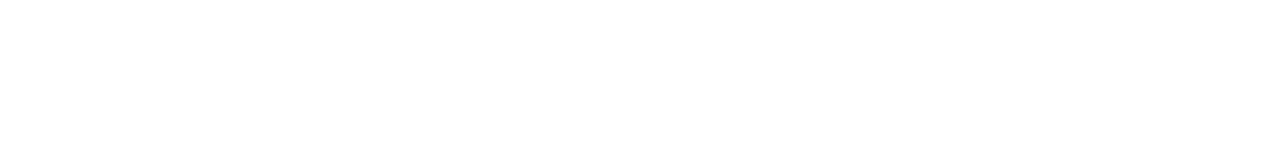
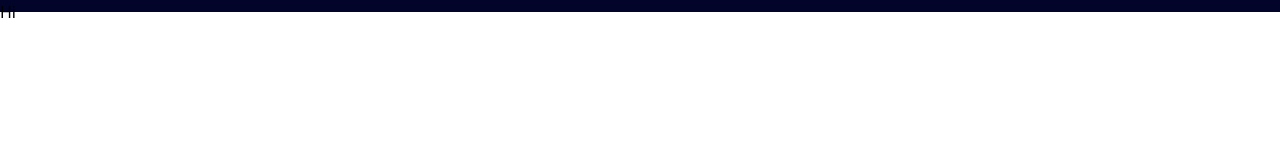
Before and after one commit to shizuka-virus/WEB_DEV_DOT, a website built with Vite: page HTML_AND_CSS/Tailwind/index.html in a window 1280 px wide. Built offline with nearby package versions, Linux system fonts and the light colour scheme.

Commit message:
H1 adding

```diff
--- a/HTML_AND_CSS/Tailwind/index.html
+++ b/HTML_AND_CSS/Tailwind/index.html
@@ -9,6 +9,7 @@
 <body>
     <nav class="bg-deepBlue" >
         <div class="relative w-[1080px]"></div>
+        <div class="size-3 caret-blue-400"><h1>Hi</h1></div>
 
     </nav>
 </body>
```
